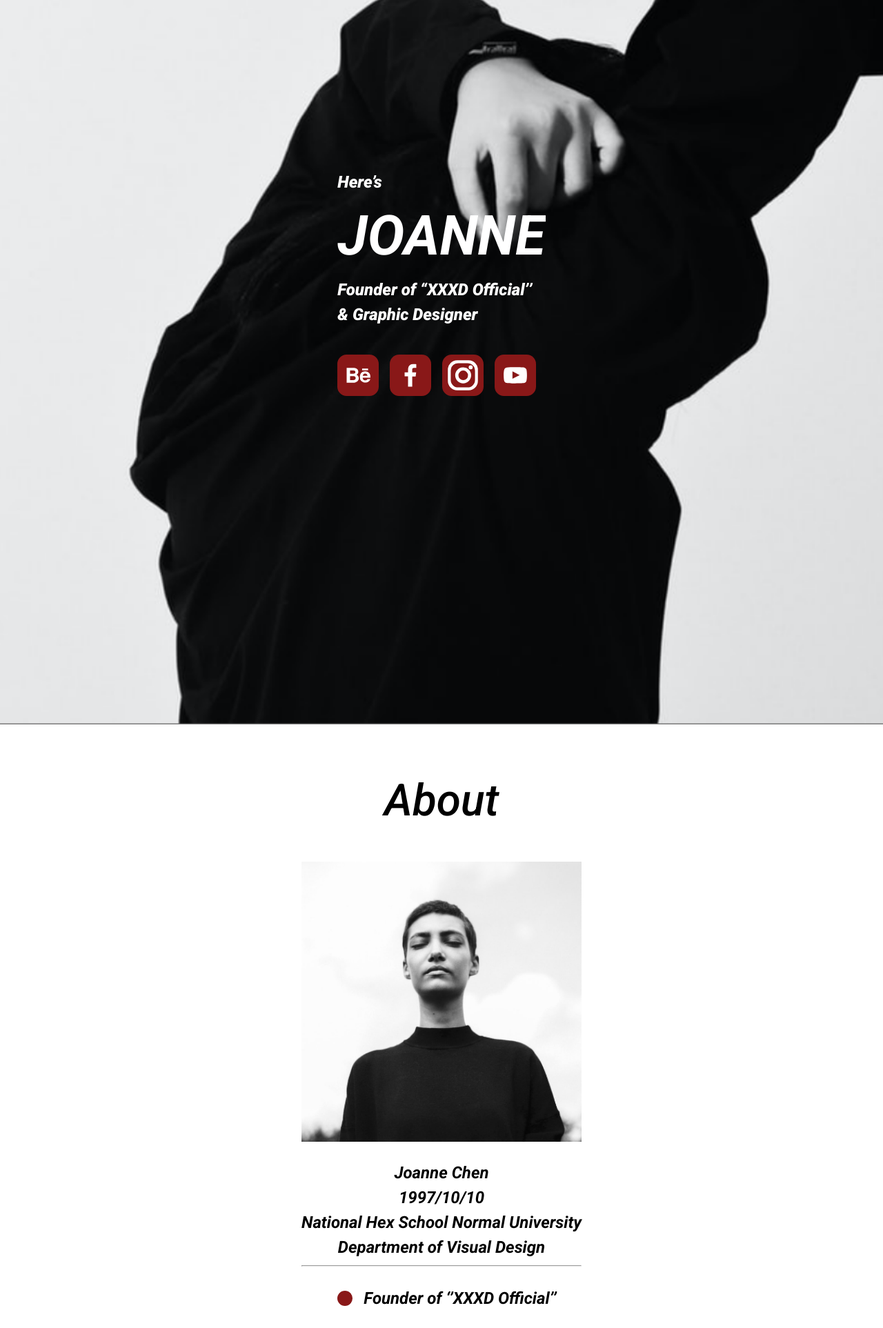
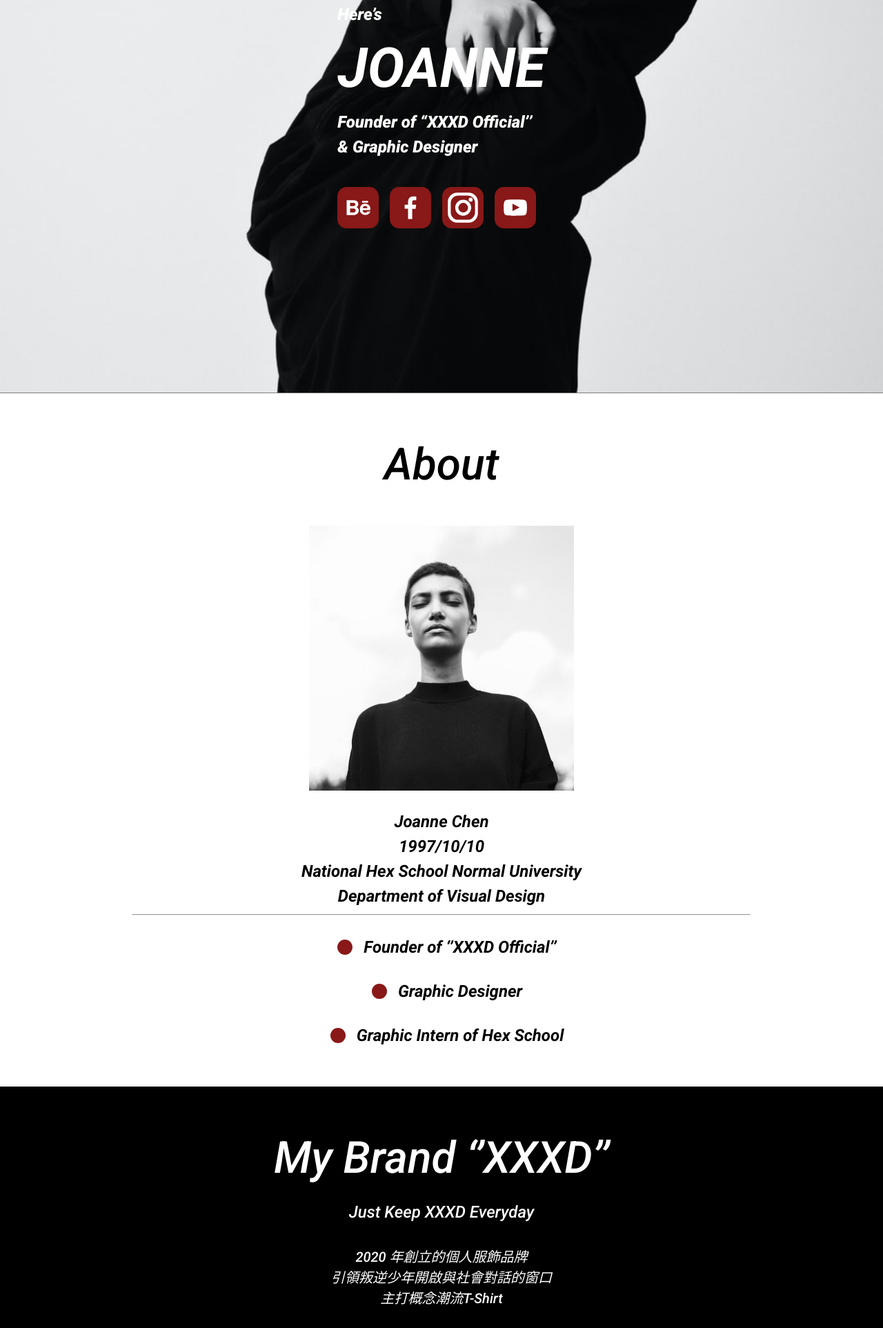
Before and after one commit to mosimosu/first_exam, a plain HTML site: page index.html in a window 1280 px wide. Shown: the part 230-2155 px from the top of the page at 69% size. Drawn offline with Linux system fonts and the light colour scheme.

```diff
--- a/index.html
+++ b/index.html
@@ -13,31 +13,36 @@
     <title>Profolio</title>
   </head>
   <body>
-    <section class="landing-section">
-      <div>
-        <img
-          src="./src/pictures/banner.png"
-          alt=""
-          class="landing-section__background-img"
-        />
-      </div>
-
+    <header class="landing-section">
+      <div class="landing-section__container">
         <div class="landing-section__textarea">
           <p class="landing-section__textarea-p">Here’s</p>
-        <h1 class="landing-section__textarea-title">JOANNE</h1>
-        <p class="landing-section__textarea-p">Founder of “XXXD Official’’</p>
-        <p class="landing-section__textarea-p">& Graphic Designer</p>
+          <h2 class="landing-section__textarea-title">JOANNE</h2>
+          <p class="landing-section__textarea-p">
+            Founder of “XXXD Official’’<br />
+            & Graphic Designer
+          </p>
           <ul class="landing-section__plateform">
-          <li><img src="./src/pictures/behance.svg" alt="" /></li>
-          <li><img src="./src/pictures/facebook.svg" alt="" /></li>
-          <li><img src="./src/pictures/instagram.svg" alt="" /></li>
-          <li><img src="./src/pictures/youtube.svg" alt="" /></li>
+            <li>
+              <a href="#"><img src="./src/pictures/behance.svg" alt="" /></a>
+            </li>
+            <li>
+              <a href="#"><img src="./src/pictures/facebook.svg" alt="" /></a>
+            </li>
+            <li>
+              <a href="#"><img src="./src/pictures/instagram.svg" alt="" /></a>
+            </li>
+            <li>
+              <a href="#"><img src="./src/pictures/youtube.svg" alt="" /></a>
+            </li>
           </ul>
         </div>
-    </section>
+      </div>
+    </header>
+    <main>
       <section class="about-section">
-      <div>
-        <h1 class="about-section__title">About</h1>
+        <div class="about-section__container">
+          <h2 class="about-section__title">About</h2>
           <img
             src="./src/pictures/photo.png"
             alt="photn"
@@ -46,7 +51,9 @@
           <div>
             <p class="about-section__p">Joanne Chen</p>
             <p class="about-section__p">1997/10/10</p>
-          <p class="about-section__p">National Hex School Normal University</p>
+            <p class="about-section__p">
+              National Hex School Normal University
+            </p>
             <p class="about-section__p">Department of Visual Design</p>
             <hr />
             <div class="about-section__item">
@@ -64,10 +71,14 @@
           </div>
         </div>
       </section>
+
       <section class="intro-section">
+        <div class="intro-section__container">
           <div class="intro-section__textarea">
-        <h1 class="intro-section__textarea-title">My Brand ‘’XXXD’’</h1>
-        <p class="intro-section__textarea-subtitle">Just Keep XXXD Everyday</p>
+            <h2 class="intro-section__textarea-title">My Brand ‘’XXXD’’</h2>
+            <p class="intro-section__textarea-subtitle">
+              Just Keep XXXD Everyday
+            </p>
             <div>
               <p class="intro-section__textarea-p">2020 年創立的個人服飾品牌</p>
               <p class="intro-section__textarea-p">
@@ -79,15 +90,16 @@
 
           <div class="intro-section__images">
             <img src="./src/pictures/brand_img1.png" alt="" />
-        <div>
             <img src="./src/pictures/brand_img2.png" alt="" />
             <img src="./src/pictures/brand_img3.png" alt="" />
           </div>
         </div>
       </section>
+
       <section class="works-section">
+        <div class="works-section__container">
           <div class="works-section__textarea">
-        <h1 class="works-section__textarea-title">Other Works</h1>
+            <h2 class="works-section__textarea-title">Other Works</h2>
             <p class="works-section__textarea-p">2016-2020 年累積的作品</p>
             <p class="works-section__textarea-p">海報/廣告/攝影/LOGO/3D</p>
           </div>
@@ -126,12 +138,14 @@
               <p>官網設計/2020</p>
             </li>
           </ul>
+        </div>
       </section>
+    </main>
     <footer class="contact-section">
-      <div>
-        <h1 class="contact-section__title">Contact</h1>
-        <p class="contact-section__p">Mail：xxxd@hexschool.com</p>
-        <p class="contact-section__p">Phone Number：0910123456</p>
+      <div class="contact-section__container">
+        <h2 class="contact-section__title">Contact</h2>
+        <a href="mailto:xxxd@hexschool.com">Mail：xxxd@hexschool.com</a>
+        <a href="tel:0910123456">Phone Number：0910123456</a>
       </div>
     </footer>
   </body>
--- a/src/styles/_mixins.scss
+++ b/src/styles/_mixins.scss
@@ -1,14 +1,16 @@
-@mixin mobile {
-  @media (max-width: 1280px) {
+@mixin tablet {
+  @media (max-width: 1024px) {
     @content;
   }
 }
 
 @mixin section {
-  width: 100vw;
   display: flex;
   justify-content: center;
   align-items: center;
+}
+@mixin container {
+  width: 70%;
 }
 
 @mixin roboto-thin {
--- a/src/styles/_style.scss
+++ b/src/styles/_style.scss
@@ -1,26 +1,23 @@
 .landing-section {
   @include section;
-  position: relative;
-  & > div {
-    overflow: hidden;
-  }
-  &__background-img {
-    width: 100%;
-    background-size: cover;
-    background-position: center;
-    @include mobile {
-      width: 200%;
-      position: relative;
-      right: 50%;
-    }
+  height: 100vh;
+  background-image: url(../pictures/banner.png);
+  background-size: cover;
+  background-position: center;
+  background-repeat: no-repeat;
+
+  &__container {
+    @include container;
+    display: flex;
+    justify-content: center;
+    align-items: center;
+    padding: 0;
   }
   &__textarea {
     display: flex;
     justify-content: center;
     align-items: start;
     flex-direction: column;
-    position: absolute;
-    z-index: 10;
     color: white;
 
     &-p {
@@ -42,9 +39,15 @@
 .about-section {
   @include section;
   margin-top: 3.5rem;
+
+  &__container {
+    text-align: center;
+    @include container;
+  }
   &__photo {
+    margin: 0 auto;
     margin-top: 2.5rem;
-    width: 100%;
+    width: 384px;
     & + div {
       margin-top: 1.25rem;
     }
@@ -65,10 +68,10 @@
   &__item {
     display: flex;
     justify-content: center;
-    margin-top: 1.75rem;
     align-content: center;
     justify-items: baseline;
     align-items: baseline;
+    margin-top: 1.75rem;
   }
 }
 
@@ -86,6 +89,10 @@
   margin-top: 3.5rem;
   background-color: black;
   color: white;
+
+  &__container {
+    @include container;
+  }
   &__textarea {
     margin-top: 3.5rem;
     display: flex;
@@ -108,32 +115,16 @@
   }
   &__images {
     display: flex;
-    flex-direction: column;
     justify-content: center;
-    align-items: center;
+    flex-wrap: wrap;
+    gap: 2.5rem 1.5rem;
     margin-top: 4.25rem;
     margin-bottom: 10rem;
+    @include tablet {
+      gap: 1.5rem;
+    }
     & > img {
-      width: 792px;
-      height: 416px;
-      @include mobile {
-        width: 384px;
-        height: auto;
-      }
-    }
-    & > div {
-      display: flex;
-      margin-top: 2.5rem;
-      gap: 1.5rem;
-      @include mobile {
-        flex-direction: column;
-      }
-      & > img {
-        @include mobile {
-          width: 384px;
-          height: auto;
-        }
-      }
+      max-width: 100%;
     }
   }
 }
@@ -141,6 +132,9 @@
 .works-section {
   @include section;
   flex-direction: column;
+  &__container {
+    @include container;
+  }
   &__textarea {
     margin-top: 3.5rem;
     @include roboto-medium-italic;
@@ -167,7 +161,12 @@
     gap: 1.5rem;
     font-size: 1.25rem;
     text-align: center;
-    @include mobile {
+
+    @media screen and (max-width: 1240px) {
+      grid-template-areas: "one one two two" ".  three three ." " . four four ." ". five five ." " six six seven seven" ". eight eight .";
+    }
+
+    @include tablet {
       grid-template-areas: "one" "two" "three" "four" "five" "six" "seven" "eight";
     }
 
@@ -215,6 +214,9 @@
   @include roboto-medium-italic;
   background-color: black;
   color: white;
+  &__container {
+    @include container;
+  }
   margin-top: 9rem;
   & > div {
     display: flex;
@@ -227,8 +229,11 @@
     font-size: 4rem;
     text-align: center;
   }
-  &__p {
+
+  & div > a {
     font-size: 1.5rem;
     text-align: center;
+    text-decoration: none;
+    color: inherit;
   }
 }
```
Also changed, not shown: src/styles/all.css, 1 other file. Lines whose indentation alone changed are shown as unchanged.
